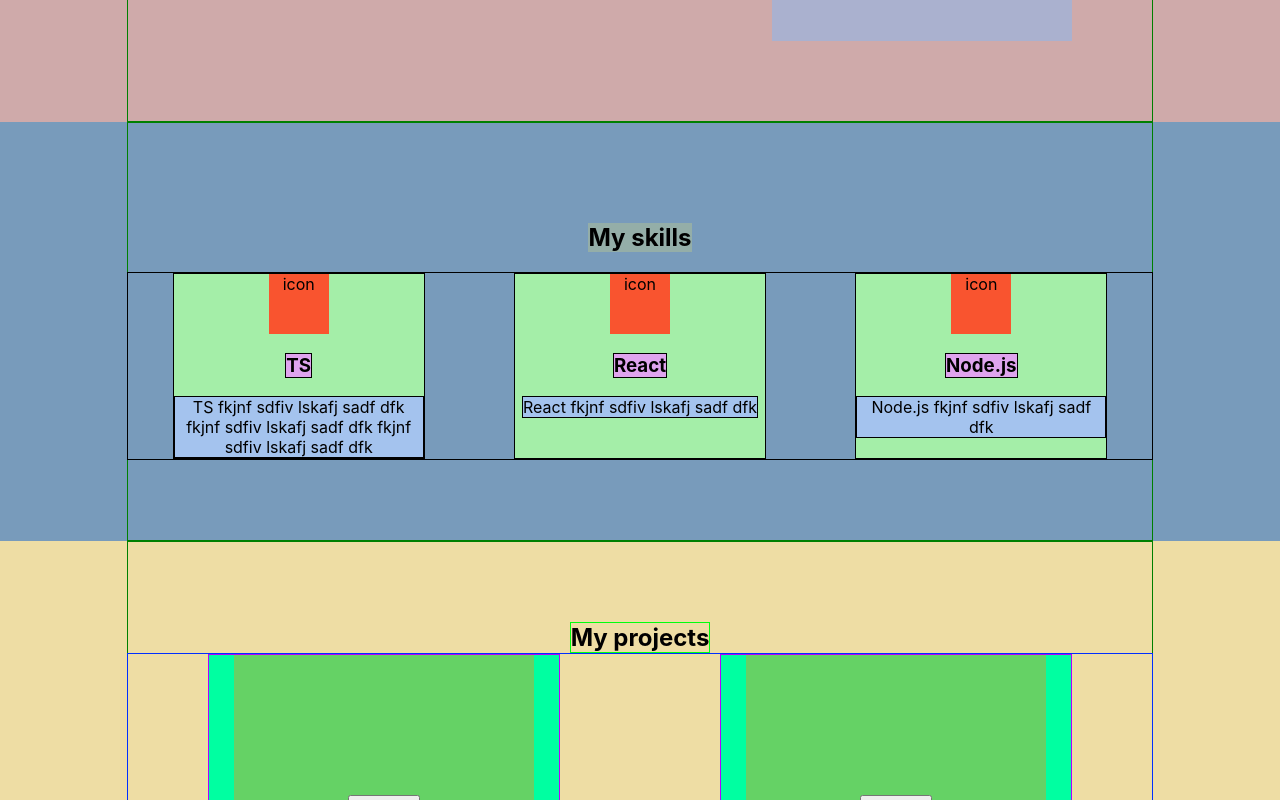
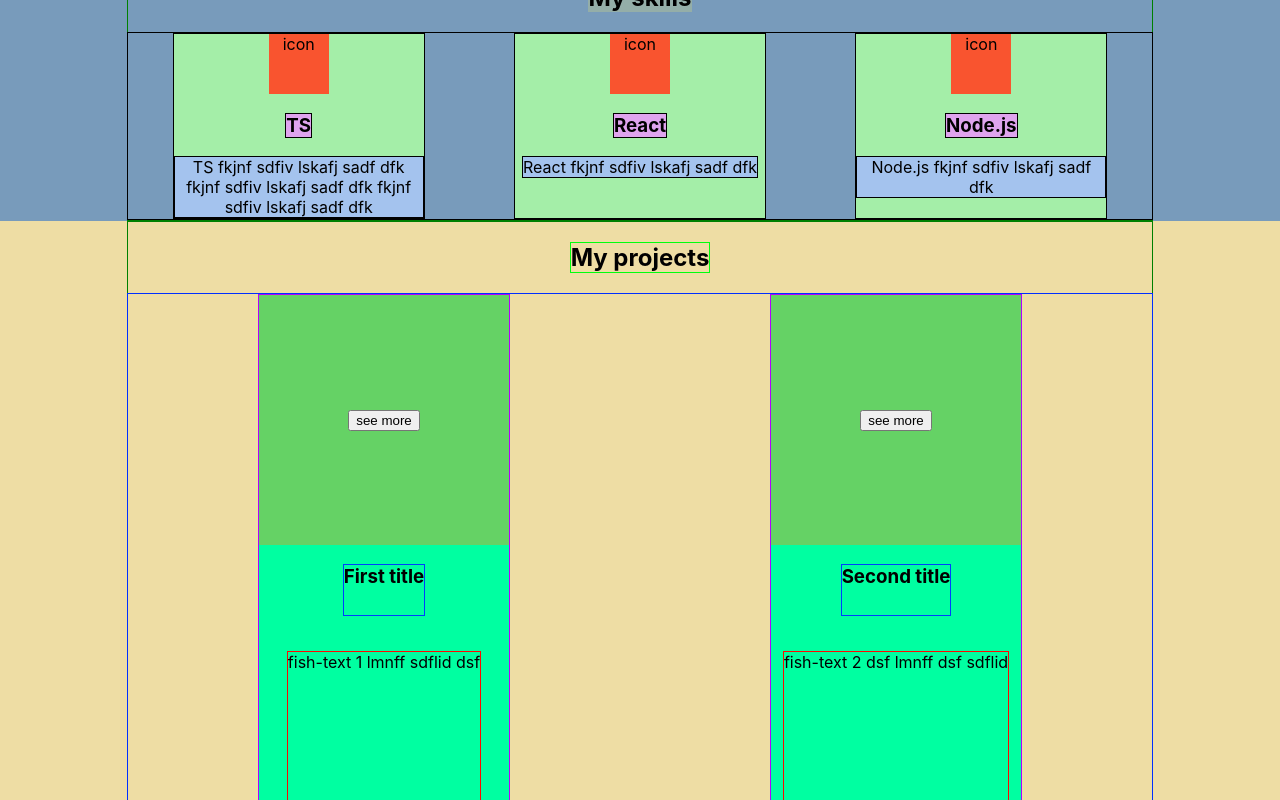
Before and after one commit to Yarovenko-Dmitry/Portfolio_Yarovenko_D_V_TS, a React (Create React App) app: page / in a window 1280 px wide. Shown: the part 440-1240 px from the top of the page. Built offline with nearby package versions, Linux system fonts and the light colour scheme.

Commit message:
Portfolio_TS_1.5.2_Task-1__18-05-2020

```diff
--- a/src/Projects/Project/Project.module.css
+++ b/src/Projects/Project/Project.module.css
@@ -1,7 +1,7 @@
 
 .singleProject {
   display: flex;
-  width: 350px;
+  /*width: 350px;*/
   flex-direction: column;
   justify-content: space-around;
   align-items: center;
@@ -11,8 +11,10 @@
 
 .projectDisplay {
   display: flex;
-  width: 300px;
-  height: 300px;
+  /*width: 300px;*/
+  /*height: 300px;*/
+  min-width: 250px;
+  min-height: 250px;
   justify-content: center;
   align-items: center;
   background: #65d265;
--- a/src/Projects/Projects.module.css
+++ b/src/Projects/Projects.module.css
@@ -8,7 +8,7 @@
 }
 
 .title {
-  margin: 0 auto;
+  /*margin: 0 auto;*/
   border: solid 1px #00ff0d;
 }
 
--- a/src/common/styles/Conteiner.module.css
+++ b/src/common/styles/Conteiner.module.css
@@ -4,7 +4,7 @@
   align-items: center;
   justify-content: space-around;
   margin: 0 auto;
-  padding: 80px 0;
+  /*padding: 80px 0;*/
   border: solid 1px #008000;
 }
 
```
